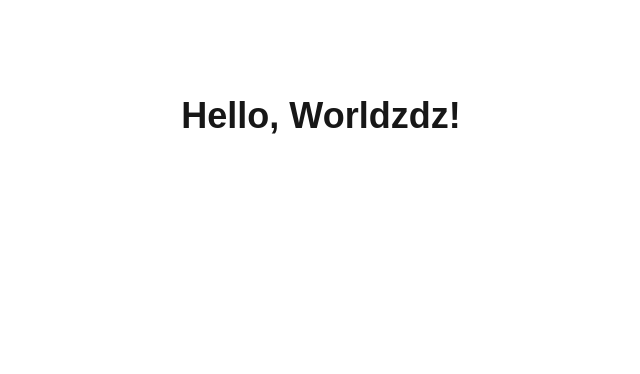
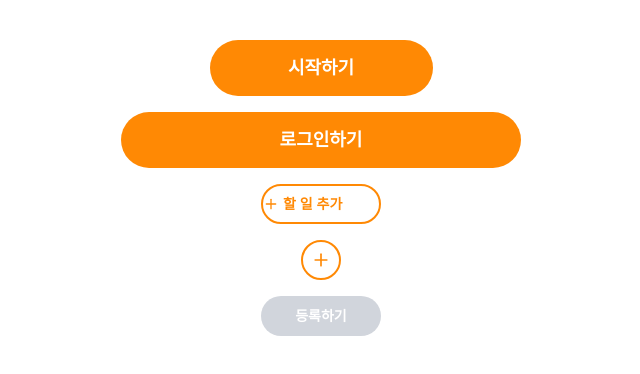
Before and after one commit to slidtodo/frontend, a Next.js app: page / in a window 1280 px wide. Shown: the top 374 px of the page, without its empty margins (319-959 px from the left). Built offline with nearby package versions, Linux system fonts and the light colour scheme.

Commit message:
feat: 공통 Button 컴포넌트 추가

```diff
--- a/package.json
+++ b/package.json
@@ -14,6 +14,7 @@
     "@tanstack/react-query": "^5.90.21",
     "@tanstack/react-query-devtools": "^5.91.3",
     "clsx": "^2.1.1",
+    "lucide-react": "^0.577.0",
     "next": "16.1.6",
     "react": "19.2.3",
     "react-dom": "19.2.3",
--- a/src/app/page.tsx
+++ b/src/app/page.tsx
@@ -1,7 +1,26 @@
+// app/page.tsx
+import Button from '@/shared/components/Button'
+import { Plus } from 'lucide-react'
+
 export default function Home() {
   return (
-    <main className="flex min-h-screen flex-col items-center justify-between p-24">
-      <h1 className="text-4xl font-bold">Hello, Worldzdz!</h1>
-    </main>
-  );
+    <div className="flex flex-col items-center gap-4 p-10">
+      <Button variant="primary" className="w-[223px] h-[56px] text-lg">
+        시작하기
+      </Button>
+      <Button variant="primary" className="w-[400px] h-[56px] text-lg">
+        로그인하기
+      </Button>
+      <Button variant="secondary" className="w-[120px] h-[40px] flex items-center gap-1 text-sm">
+        <Plus size={16} />
+        할 일 추가
+      </Button>
+      <Button variant="icon" className="w-[40px] h-[40px]">
+        <Plus size={20} />
+      </Button>
+      <Button variant="danger" className="w-[120px] h-[40px] text-sm">
+        등록하기
+      </Button>
+    </div>
+  )
 }
--- /dev/null
+++ b/src/shared/components/Button/index.tsx
@@ -0,0 +1,37 @@
+'use client'
+
+type ButtonVariant = 'primary' | 'secondary' | 'danger' | 'icon'
+
+interface ButtonProps extends React.ButtonHTMLAttributes<HTMLButtonElement> {
+    variant?: ButtonVariant
+    className?: string
+    children: React.ReactNode
+}
+
+const variantStyles: Record<ButtonVariant, string> = {
+    primary: 'bg-orange-400 text-white rounded-full font-semibold hover:bg-orange-400/90',
+    secondary: 'bg-white text-orange-400 border-2 border-orange-400 rounded-full font-semibold hover:bg-orange-400/10',
+    danger: 'bg-gray-300 text-white rounded-full font-semibold',
+    icon: 'bg-white text-orange-400 border-2 border-orange-400 rounded-full flex items-center justify-center hover:bg-orange-400/10',
+}
+
+export default function Button({
+    variant = 'primary',
+    className = '',
+    children,
+    ...props
+}: ButtonProps) {
+    return (
+        <button
+            className={`
+        transition-colors duration-200
+        disabled:opacity-50 disabled:cursor-not-allowed
+        ${variantStyles[variant]}
+        ${className}
+      `}
+            {...props}
+        >
+            {children}
+        </button>
+    )
+}
--- /dev/null
+++ b/src/shared/components/Input/index.tsx
@@ -0,0 +1,66 @@
+'use client'
+import { useState } from 'react'
+import Image from 'next/image'
+
+type InputType = 'text' | 'email' | 'password'
+
+interface InputProps {
+    label?: string
+    type?: InputType
+    placeholder?: string
+    value?: string
+    onChange?: (e: React.ChangeEvent<HTMLInputElement>) => void
+    // error?: string ← 스타일 작업할 때 추가
+    className?: string
+    ref?: React.Ref<HTMLInputElement>  // ← 그냥 props로 받으면 됨
+}
+
+export default function Input({
+    label,
+    type = 'text',
+    placeholder,
+    value,
+    onChange,
+    className,
+    ref,
+}: InputProps) {
+    const [showPassword, setShowPassword] = useState(false)
+    const inputType = type === 'password' ? (showPassword ? 'text' : 'password') : type
+
+    return (
+        <div className="flex flex-col gap-1 w-full">
+            {label && (
+                <label className="text-sm font-medium text-gray-700">{label}</label>
+            )}
+            <div className="relative">
+                <input
+                    ref={ref}
+                    type={inputType}
+                    placeholder={placeholder}
+                    value={value}
+                    onChange={onChange}
+                    className={`
+                        w-full rounded-2xl border border-gray-200
+                        px-6 py-5 text-lg text-gray-400
+                        outline-none bg-white
+                        ${className ?? ''}
+                    `}
+                />
+                {type === 'password' && (
+                    <button
+                        type="button"
+                        onClick={() => setShowPassword(!showPassword)}
+                        className="absolute right-5 top-1/2 -translate-y-1/2 text-gray-400"
+                    >
+                        <Image
+                            src="/icons/Icon (Stroke).png"
+                            alt={showPassword ? '비밀번호 숨기기' : '비밀번호 보기'}
+                            width={22}
+                            height={22}
+                        />
+                    </button>
+                )}
+            </div>
+        </div>
+    )
+}
--- /dev/null
+++ b/src/shared/components/Tag/index.tsx
@@ -0,0 +1,47 @@
+// shared/components/Tag/index.tsx
+
+type TagVariant = 'default' | 'green' | 'yellow' | 'pink'
+
+interface TagProps {
+    children: React.ReactNode
+    variant?: TagVariant
+    onClose?: () => void
+    className?: string
+}
+
+const variantStyles: Record<TagVariant, string> = {
+    default: 'bg-white text-gray-400 border border-gray-300',
+    green: 'bg-green-100 text-green-600 border border-green-300',
+    yellow: 'bg-yellow-100 text-yellow-600 border border-yellow-300',
+    pink: 'bg-pink-100 text-pink-600 border border-pink-300',
+}
+
+export default function Tag({
+    children,
+    variant = 'default',
+    onClose,
+    className = '',
+}: TagProps) {
+    return (
+        <span
+            className={`
+        inline-flex items-center gap-1
+        rounded-full px-4 py-1.5 text-sm font-medium
+        ${variantStyles[variant]}
+        ${className}
+      `}
+        >
+            {variant === 'default' && <span className="text-gray-400">#</span>}
+            {children}
+            {onClose && (
+                <button
+                    type="button"
+                    onClick={onClose}
+                    className="ml-1 hover:opacity-70"
+                >
+                    ×
+                </button>
+            )}
+        </span>
+    )
+}
```
Also changed, not shown: public/icons/Icon (Stroke).png (added), src/shared/components/Sidebar/index.tsx (added), 1 other file (tests, documents, lock files or other folders).
